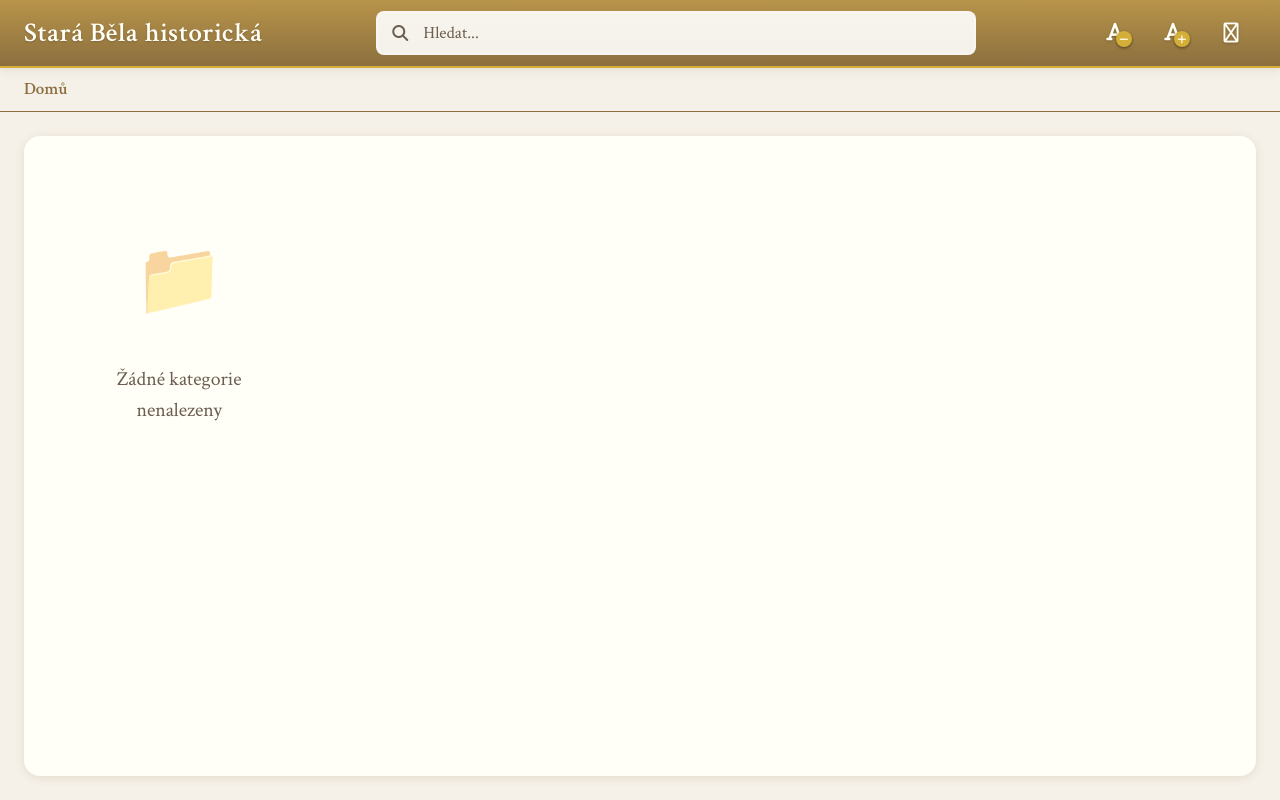
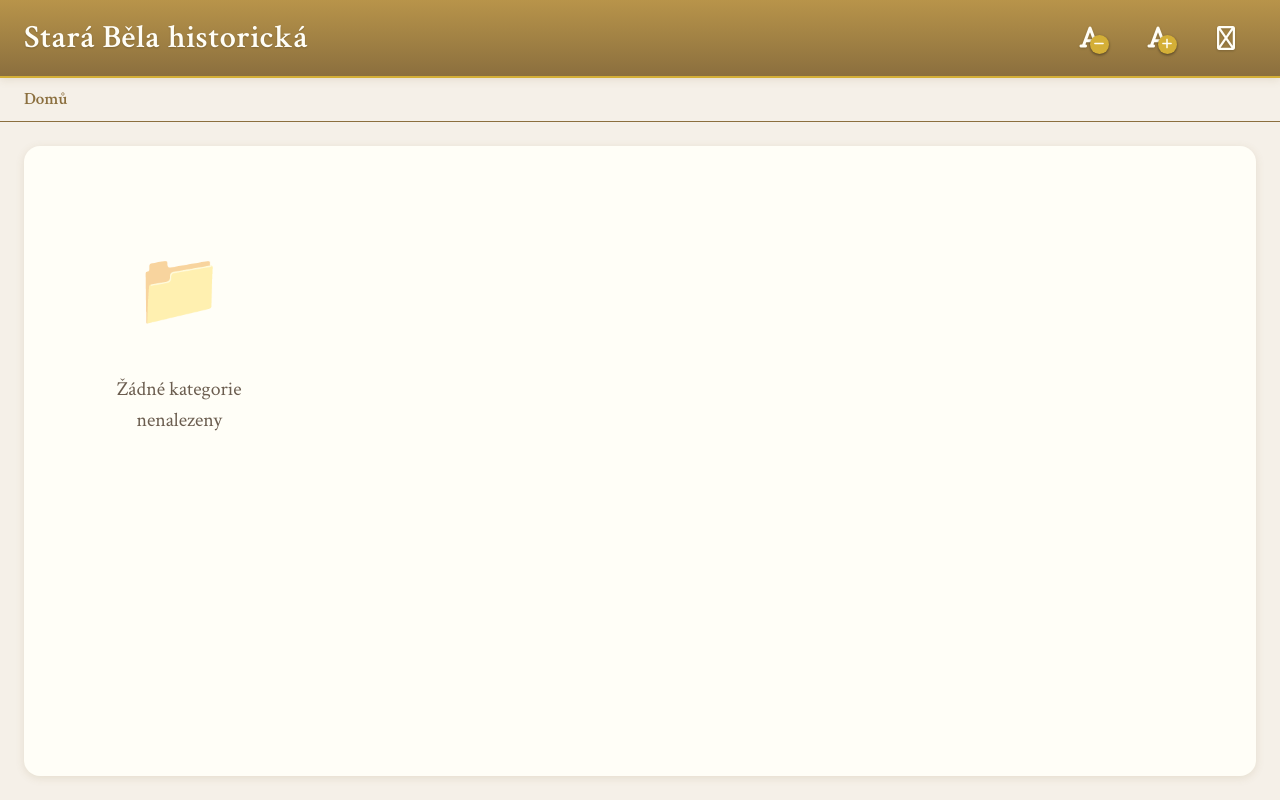
Before and after one commit to zzbazza/prongs, a website: page public/index.html in a window 1280 px wide. Drawn offline with nearby package versions, Linux system fonts and the light colour scheme; files that its build step writes are made by us from their sources; no server answers; files whose address does not match are found by name.

Commit message:
remove search

```diff
--- a/public/index.html
+++ b/public/index.html
@@ -17,7 +17,7 @@
       <div class="top-bar-left">
         <span class="app-title">Stará Běla historická</span>
       </div>
-      <div class="top-bar-center">
+      <div class="top-bar-center" style="display: none;">
         <div class="search-box">
           <i class="fa-solid fa-search"></i>
           <input type="text" id="searchInput" placeholder="Hledat..." />
--- a/public/style.css
+++ b/public/style.css
@@ -253,7 +253,7 @@ button {
 }
 
 .app-title {
-  font-size: 1.5em;
+  font-size: 1.8em;
   font-weight: 600;
   color: var(--cream-light);
   letter-spacing: 0.5px;
@@ -413,8 +413,8 @@ button {
 
 /* Icon buttons */
 .icon-btn {
-  width: 50px;
-  height: 50px;
+  width: 60px;
+  height: 60px;
   border-radius: var(--radius-sm);
   background: transparent;
   display: flex;
@@ -440,7 +440,7 @@ button {
 }
 
 .icon-btn i {
-  font-size: 20px;
+  font-size: 24px;
   filter: drop-shadow(0 1px 1px rgba(0, 0, 0, 0.2));
 }
 
@@ -450,19 +450,19 @@ button {
 }
 
 .icon-stack .fa-font {
-  font-size: 20px;
+  font-size: 24px;
 }
 
 .icon-stack .icon-badge {
   position: absolute;
   bottom: -2px;
   right: -8px;
-  font-size: 10px;
+  font-size: 12px;
   background: var(--gold-accent);
   color: var(--cream-light);
   border-radius: 50%;
-  width: 16px;
-  height: 16px;
+  width: 19px;
+  height: 19px;
   display: flex;
   align-items: center;
   justify-content: center;
```
